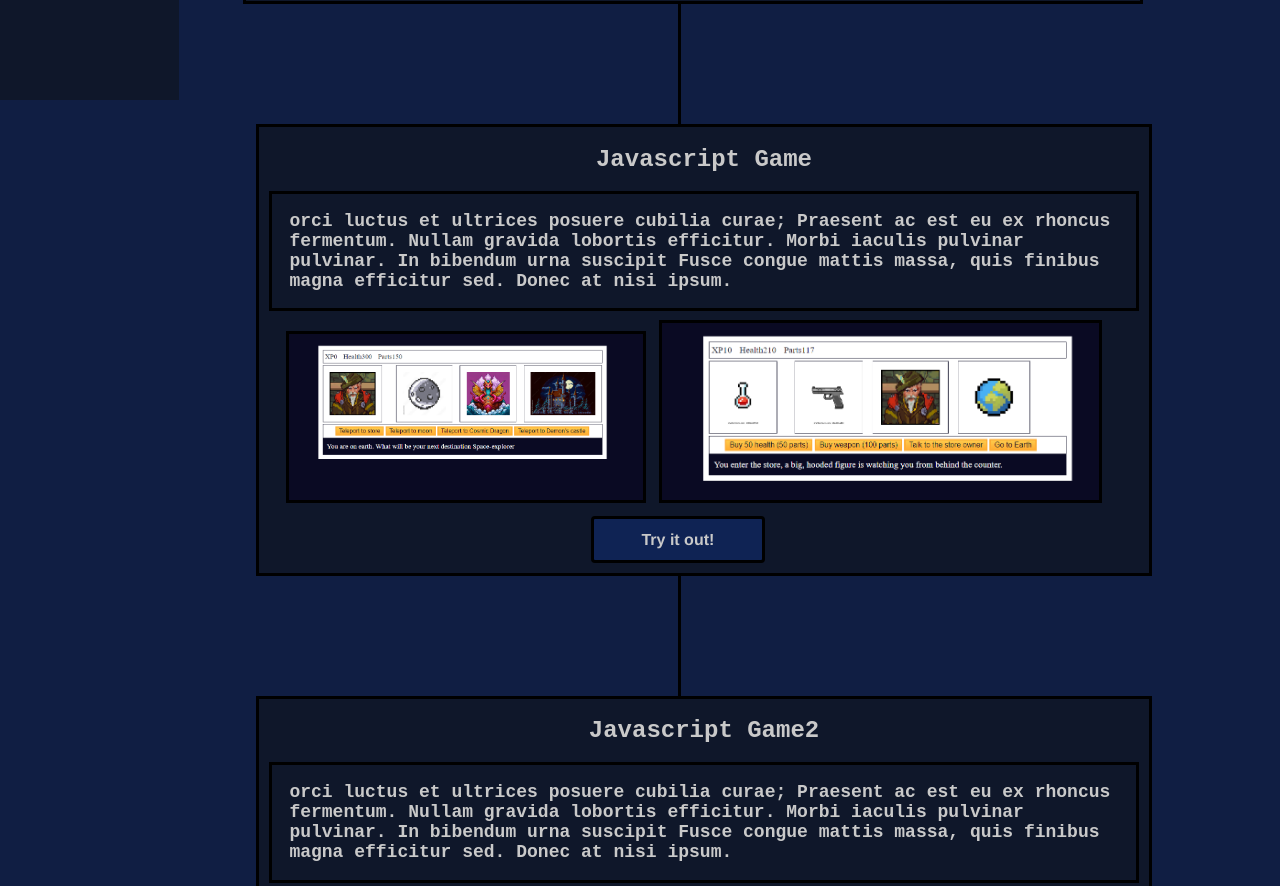
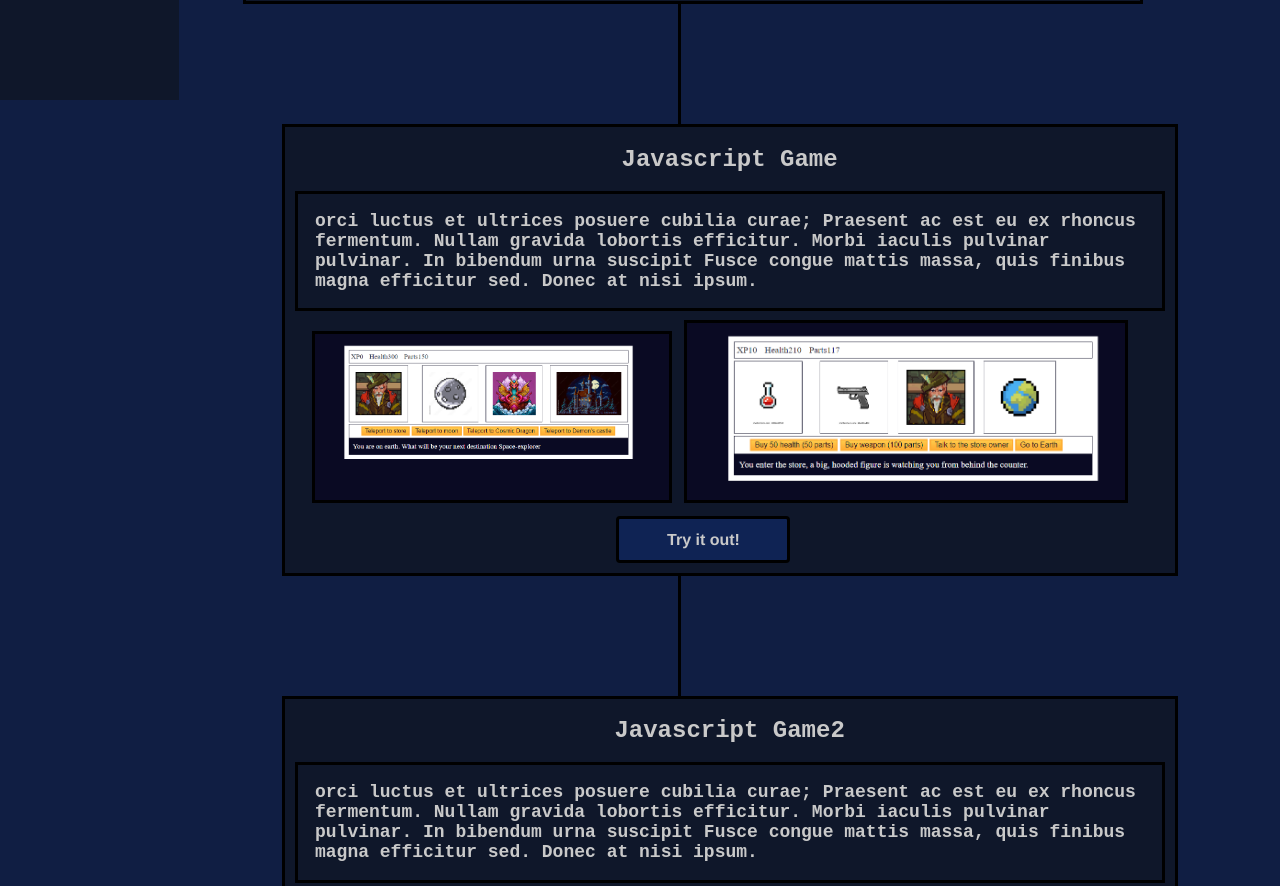
Before and after one commit to justbedamonbaan/portofolio, a plain HTML site: page index.html in a window 1280 px wide. Shown: the part 700-1586 px from the top of the page. Drawn offline with Linux system fonts and the light colour scheme; a web font is replaced by a local one.

Commit message:
Update main.css

```diff
--- a/main.css
+++ b/main.css
@@ -117,7 +117,7 @@ img#cs2{
     padding: 10px;
     border: 3px solid #000000;
     background-color: #0f172a;
-    margin-left: 10%;
+    margin-left: 14%;
 }
 
 .font{
```
